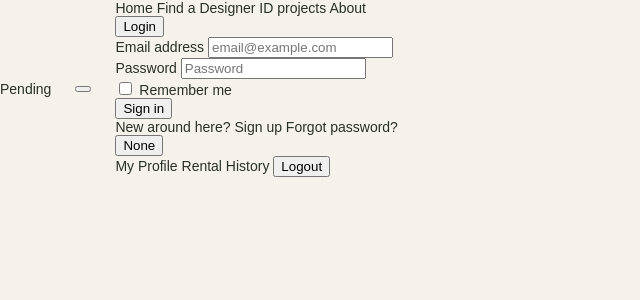
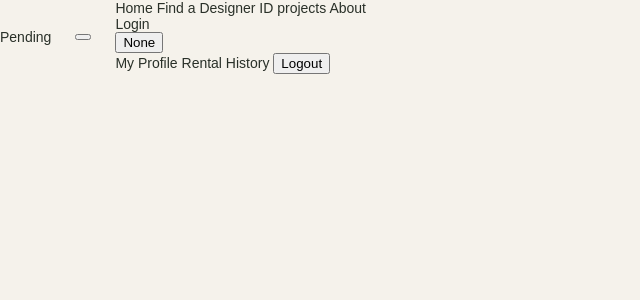
Before and after one commit to Daniel-Loh/Interior-Design, a Flask app: page /SignUp in a window 1280 px wide. Shown: the top 300 px of the page, without its empty margins (0-640 px from the left). Run offline with Flask 3, Linux system fonts and the light colour scheme.

Commit message:
fixing merge conflicts

```diff
--- a/app.py
+++ b/app.py
@@ -4,33 +4,12 @@ from flask import Flask, render_template, session, request, redirect
 app = Flask(__name__)
 app.secret_key = os.environ.get('FLASK_KEY')
 
-@app.route('/')
-def home():
-    return render_template("sites/Main.html")
-
-
-@app.route('/login')
-def login():
-    return render_template("sites/Login.html")
-
-
-if __name__ == "__main__":
-    # Port 5000 is already in use on this machine by another app.
-    app.run(debug=True, port=5001)
 def home():
     return render_template("sites/Main.html")
 
 @app.route('/login', methods=['POST'])
 def login():
-    email = request.form.get('email')
-    password = request.form.get('password')
-
-    if email == "Testing@email.com" and password == "123456":
-        session['user'] = "Testing"
-    #else:
-        # show alert for invalid login
-
-    return redirect("/")
+    return render_template("sites/Login.html")
 
 @app.route('/logout')
 def logout():
@@ -47,4 +26,4 @@ def signup():
 
 
 if __name__ == "__main__":
-    app.run(debug=True, port=3000)
+    app.run(debug=True, port=5001)
--- a/templates/master.html
+++ b/templates/master.html
@@ -26,30 +26,8 @@
                     {{ nav_item('projects', 'ID projects') }}
                     {{ nav_item('about', 'About') }}
                 </div>
-                <div class="nav-item dropdown {% if session.get('user') %} d-none {% endif %}" id="loginDropDown">
-                    <button class="btn btn-secondary dropdown-toggle" type="button" id="loginMenuButton" data-toggle="dropdown" aria-haspopup="true" aria-expanded="false">
-                        Login
-                    </button>
-                    <div class="dropdown-menu dropdown-menu-right" style="right: 0; left: auto;">
-                        <form class="px-4 py-3" id="loginForm" method="POST" action="{{ url_for('login') }}">
-                            <div class="form-group">
-                                <label for="email">Email address</label>
-                                <input type="email" class="form-control" name="email" id="email" placeholder="email@example.com">
-                            </div>
-                            <div class="form-group">
-                                <label for="password">Password</label>
-                                <input type="password" class="form-control" name="password" id="password" placeholder="Password">
-                            </div>
-                            <div class="form-check">
-                                <input type="checkbox" class="form-check-input" id="rmbCheck">
-                                <label class="form-check-label" for="rmbCheck">Remember me</label>
-                            </div>
-                            <button type="submit" class="btn btn-primary signIn">Sign in</button>
-                        </form>
-                        <div class="dropdown-divider"></div>
-                        <a class="dropdown-item signUp" href="/SignUp">New around here? Sign up</a>
-                        <a class="dropdown-item" href="/">Forgot password?</a>
-                    </div>
+                <div class="nav-item {% if session.get('user') %} d-none {% endif %}" id="login">
+                    <a class="nav-link" href="/login">Login</a>
                 </div>
                 <div class="dropdown {% if not session.get('user') %} d-none {% endif %}" id="userProfile" >
                     <button class="btn btn-secondary dropdown-toggle" type="button" id="userMenuButton" data-toggle="dropdown" aria-haspopup="true" aria-expanded="false">
```
